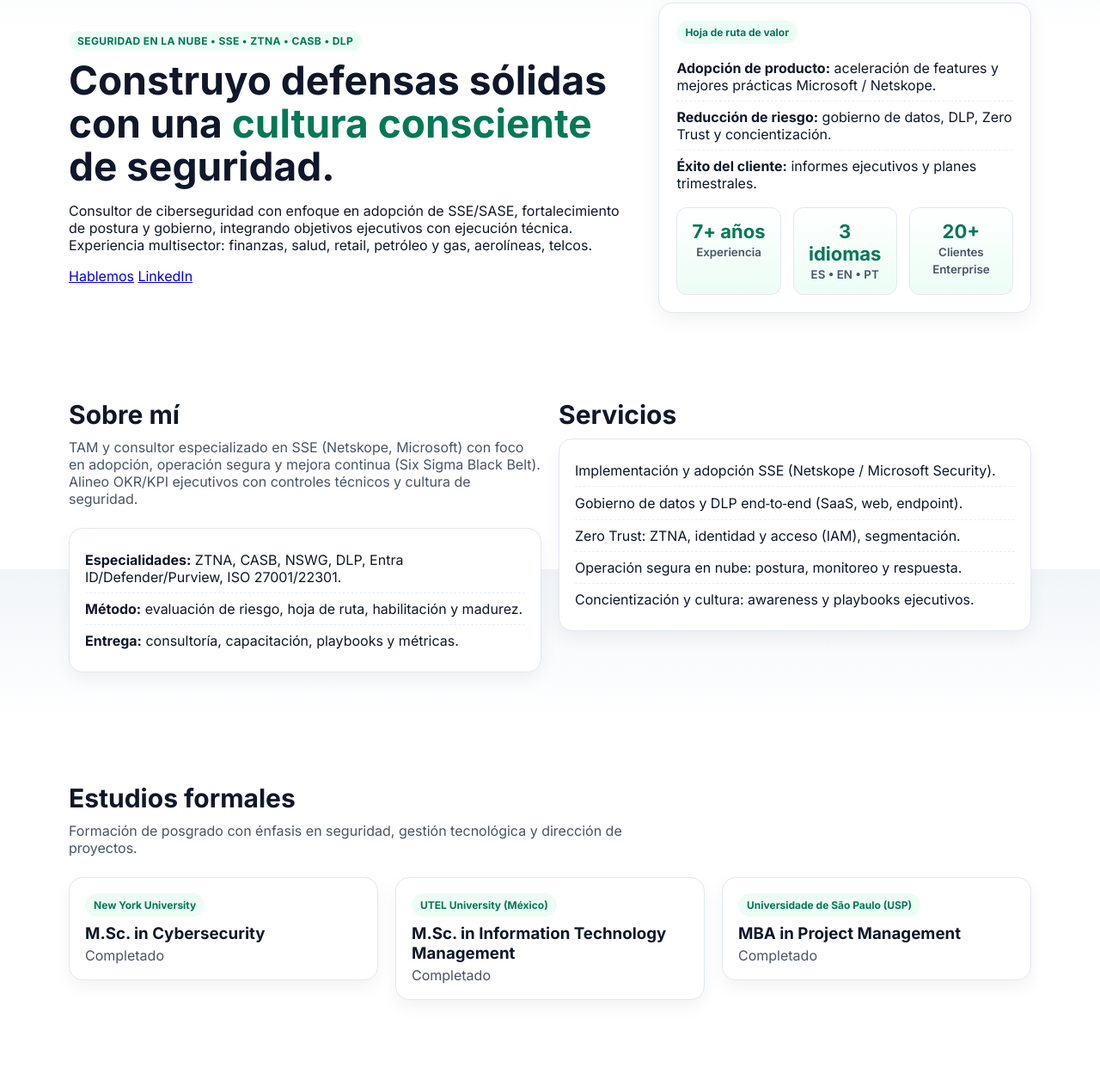
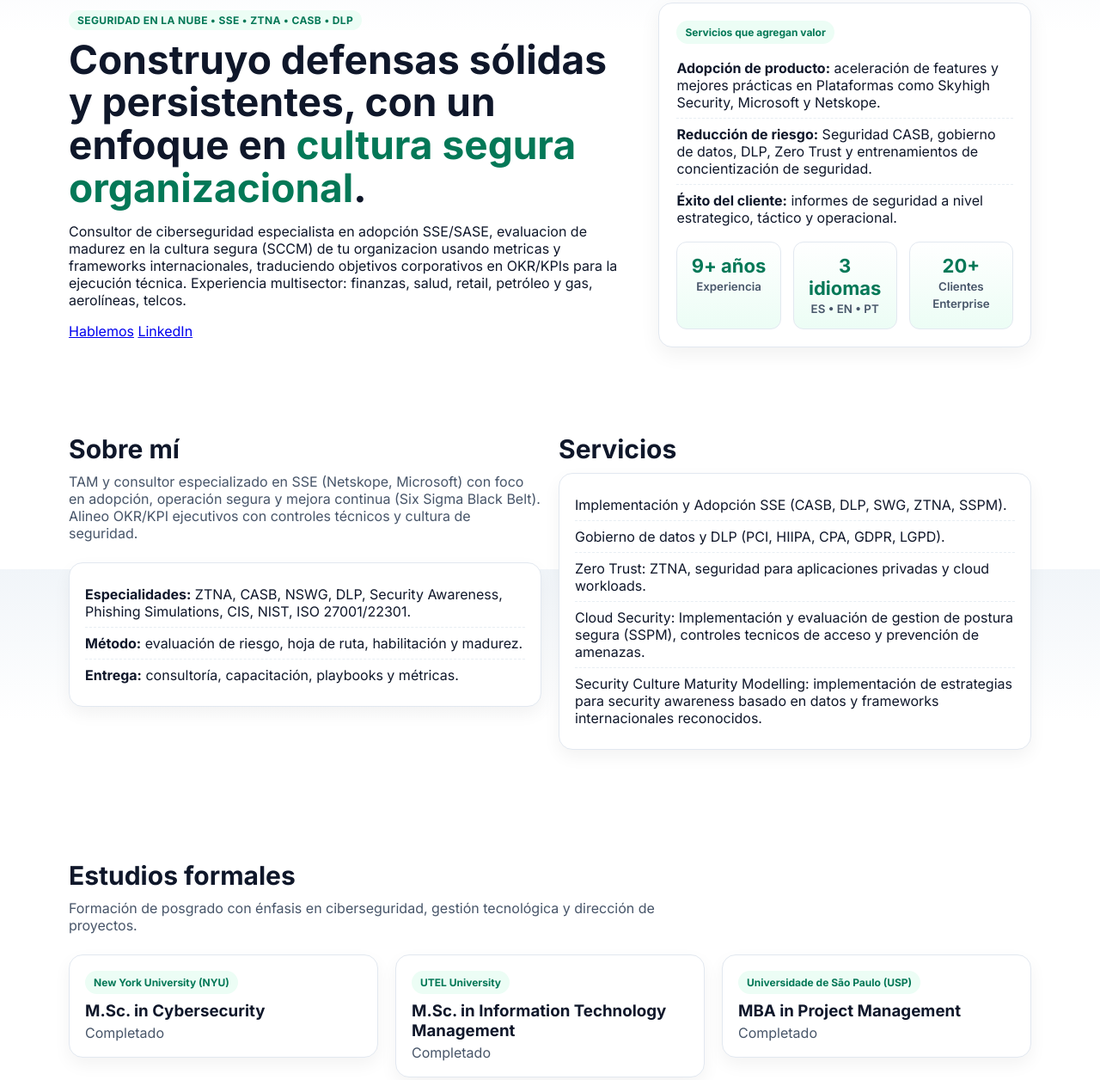
Before and after one commit to CyberHubCo/Miguel-Prada, a plain HTML site: page index.html in a window 1280 px wide. Shown: the part 138-1394 px from the top of the page at 86% size. Drawn offline with Linux system fonts and the light colour scheme.

Commit message:
Update index.html

```diff
--- a/index.html
+++ b/index.html
@@ -126,22 +126,22 @@
       <div class="container hero-inner">
         <div>
           <span class="kicker">Seguridad en la nube • SSE • ZTNA • CASB • DLP</span>
-          <h1 id="hero-title">Construyo defensas sólidas con una <span style="color:var(--emerald-700)">cultura consciente</span> de seguridad.</h1>
-          <p class="lead">Consultor de ciberseguridad con enfoque en adopción de SSE/SASE, fortalecimiento de postura y gobierno, integrando objetivos ejecutivos con ejecución técnica. Experiencia multisector: finanzas, salud, retail, petróleo y gas, aerolíneas, telcos.</p>
+          <h1 id="hero-title">Construyo defensas sólidas y persistentes, con un enfoque en <span style="color:var(--emerald-700)">cultura segura organizacional</span>.</h1>
+          <p class="lead">Consultor de ciberseguridad especialista en adopción SSE/SASE, evaluacion de madurez en la cultura segura (SCCM) de tu organizacion usando metricas y frameworks internacionales, traduciendo objetivos corporativos en OKR/KPIs para la ejecución técnica. Experiencia multisector: finanzas, salud, retail, petróleo y gas, aerolíneas, telcos.</p>
           <div class="cta">
             <a class="btn primary" href="#contact" aria-label="Ir a contacto">Hablemos</a>
             <a class="btn ghost" href="https://www.linkedin.com/in/mapradade" target="_blank" rel="noopener" aria-label="Abrir LinkedIn en nueva pestaña">LinkedIn</a>
           </div>
         </div>
         <aside class="hero-card" aria-label="Propuesta de valor">
-          <div class="badge">Hoja de ruta de valor</div>
+          <div class="badge">Servicios que agregan valor</div>
           <ul class="list" style="margin-top:10px">
-            <li><strong>Adopción de producto:</strong> aceleración de features y mejores prácticas Microsoft / Netskope.</li>
-            <li><strong>Reducción de riesgo:</strong> gobierno de datos, DLP, Zero Trust y concientización.</li>
-            <li><strong>Éxito del cliente:</strong> informes ejecutivos y planes trimestrales.</li>
+            <li><strong>Adopción de producto:</strong> aceleración de features y mejores prácticas en Plataformas como Skyhigh Security, Microsoft y Netskope.</li>
+            <li><strong>Reducción de riesgo:</strong> Seguridad CASB, gobierno de datos, DLP, Zero Trust y entrenamientos de concientización de seguridad.</li>
+            <li><strong>Éxito del cliente:</strong> informes de seguridad a nivel estrategico, táctico y operacional.</li>
           </ul>
           <div class="stats" role="list" aria-label="Indicadores">
-            <div class="stat" role="listitem"><b>7+ años</b><small>Experiencia</small></div>
+            <div class="stat" role="listitem"><b>9+ años</b><small>Experiencia</small></div>
             <div class="stat" role="listitem"><b>3 idiomas</b><small>ES • EN • PT</small></div>
             <div class="stat" role="listitem"><b>20+ </b><small>Clientes Enterprise</small></div>
           </div>
@@ -159,7 +159,7 @@
           <p class="section-lead">TAM y consultor especializado en SSE (Netskope, Microsoft) con foco en adopción, operación segura y mejora continua (Six Sigma Black Belt). Alineo OKR/KPI ejecutivos con controles técnicos y cultura de seguridad.</p>
           <div class="card">
             <ul class="list">
-              <li><strong>Especialidades:</strong> ZTNA, CASB, NSWG, DLP, Entra ID/Defender/Purview, ISO 27001/22301.</li>
+              <li><strong>Especialidades:</strong> ZTNA, CASB, NSWG, DLP, Security Awareness, Phishing Simulations, CIS, NIST, ISO 27001/22301.</li>
               <li><strong>Método:</strong> evaluación de riesgo, hoja de ruta, habilitación y madurez.</li>
               <li><strong>Entrega:</strong> consultoría, capacitación, playbooks y métricas.</li>
             </ul>
@@ -169,11 +169,11 @@
           <h2 class="section-title">Servicios</h2>
           <div class="card">
             <ul class="list">
-              <li>Implementación y adopción SSE (Netskope / Microsoft Security).</li>
-              <li>Gobierno de datos y DLP end‑to‑end (SaaS, web, endpoint).</li>
-              <li>Zero Trust: ZTNA, identidad y acceso (IAM), segmentación.</li>
-              <li>Operación segura en nube: postura, monitoreo y respuesta.</li>
-              <li>Concientización y cultura: awareness y playbooks ejecutivos.</li>
+              <li>Implementación y Adopción SSE (CASB, DLP, SWG, ZTNA, SSPM).</li>
+              <li>Gobierno de datos y DLP (PCI, HIIPA, CPA, GDPR, LGPD).</li>
+              <li>Zero Trust: ZTNA, seguridad para aplicaciones privadas y cloud workloads.</li>
+              <li>Cloud Security: Implementación y evaluación de gestion de postura segura (SSPM), controles tecnicos de acceso y prevención de amenazas.</li>
+              <li>Security Culture Maturity Modelling: implementación de estrategias para security awareness basado en datos y frameworks internacionales reconocidos.</li>
             </ul>
           </div>
         </div>
@@ -186,18 +186,18 @@
     <section id="education" aria-labelledby="edu-title">
       <div class="container">
         <h2 class="section-title" id="edu-title">Estudios formales</h2>
-        <p class="section-lead">Formación de posgrado con énfasis en seguridad, gestión tecnológica y dirección de proyectos.</p>
+        <p class="section-lead">Formación de posgrado con énfasis en ciberseguridad, gestión tecnológica y dirección de proyectos.</p>
         <div class="grid">
           <div class="col-4">
             <div class="card">
-              <div class="badge">New York University</div>
+              <div class="badge">New York University (NYU) </div>
               <h3 style="margin:8px 0 4px">M.Sc. in Cybersecurity</h3>
               <p style="margin:0;color:var(--slate-600)">Completado</p>
             </div>
           </div>
           <div class="col-4">
             <div class="card">
-              <div class="badge">UTEL University (México)</div>
+              <div class="badge">UTEL University</div>
               <h3 style="margin:8px 0 4px">M.Sc. in Information Technology Management</h3>
               <p style="margin:0;color:var(--slate-600)">Completado</p>
             </div>
@@ -225,14 +225,14 @@
               <ul class="list">
                 <li>Microsoft 365 Security Administrator</li>
                 <li>Azure Security Operations (SecOps)</li>
-                <li>Microsoft Identity and Access Management Administrator</li>
+                <li>Microsoft 365 Identity and Access Management (IAM) Administrator</li>
               </ul>
             </div>
           </div>
           <div class="col-6">
             <div class="card">
               <ul class="list">
-                <li>CISSP</li>
+                <li>Certified Information Systems Security Professional (CISSP)</li>
                 <li>Six Sigma Black Belt (Operational Excellence in Cybersecurity)</li>
               </ul>
             </div>
```
